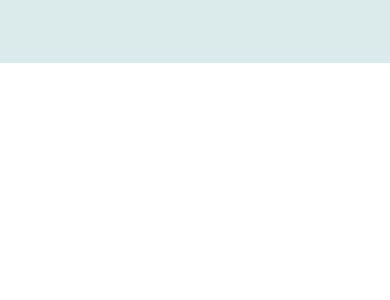
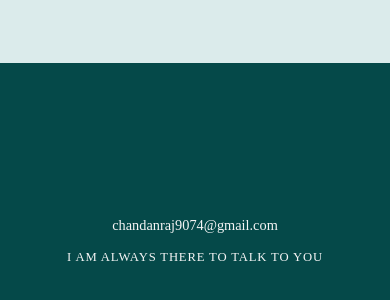
Before and after one commit to chandan9074/Personal-Portfolio, a React (Create React App) app: page / in a window 390 px wide. Shown: the part 2975-3275 px from the top of the page. Before the commit the page ends 3038 px from the top, so only its background shows below. Built offline with nearby package versions, Linux system fonts and the light colour scheme.

Commit message:
Make contact me responsive for mobile devices

```diff
--- a/src/home_style.css
+++ b/src/home_style.css
@@ -458,7 +458,7 @@
 .under_line_p {
   width: 30vh;
   border-bottom: 0.5vh solid tomato;
-  margin-left: 78vh;
+  /* margin-left: 78vh; */
 }
 
 .projects {
@@ -684,7 +684,7 @@
     display: flex;
     flex-direction: column-reverse;
     padding: 3vh 3vh 3vh 3vh;
-    /* top: 15%; */
+    top: 15%;
   }
   .home {
     width: 100%;
@@ -908,7 +908,6 @@
   .under_line_p {
     width: 20vh;
     border-bottom: 0.3vh solid tomato;
-    margin-left: 14vh;
   }
   .projects_title {
     font-size: 3vh;
@@ -924,7 +923,6 @@
     margin: 0vh 0vh 0vh -4vh;
     width: 20vh;
   }
-
   .hack_ul {
     width: 14vh;
     margin-top: 0.3vh;
@@ -966,8 +964,22 @@
     width: 100%;
     height: 120vh;
   }
-
   .contact_me {
-    display: none;
+    height: 20vh;
+    padding-top: 5vh;
+    padding-bottom: 3vh;
+  }
+  ._me_title {
+    margin: 0vh;
+    font-size: 3vh;
+    font-family: "Roboto Slab", serif;
+    color: whitesmoke;
+  }
+  .under_line_p {
+    width: 19vh;
+    border-bottom: 0.3vh solid tomato;
+  }
+  .address_margin {
+    margin-top: 3vh;
   }
 }
--- a/src/hompage.jsx
+++ b/src/hompage.jsx
@@ -196,7 +196,7 @@ const Home = () => {
 
                 <div id="proj" className="projects">
                     <p className="projects_title" data-aos="fade-down">Few Projects</p>
-                    <div style={{width:"100%"}}>
+                    <div >
                         <div className="under_line_p" data-aos="fade-left"></div>
                     </div>
                     <div className="project_pos">
@@ -230,7 +230,7 @@ const Home = () => {
 
                 <div id="contact" className="contact_me">
                     <p className="_me_title" data-aos="fade-down">Contact Me</p>
-                    <div style={{width:"100%"}}>
+                    <div>
                         <div className="under_line_p" data-aos="fade-left"></div>
                     </div>
                     <div className="address_margin" data-aos="zoom-out">
```
